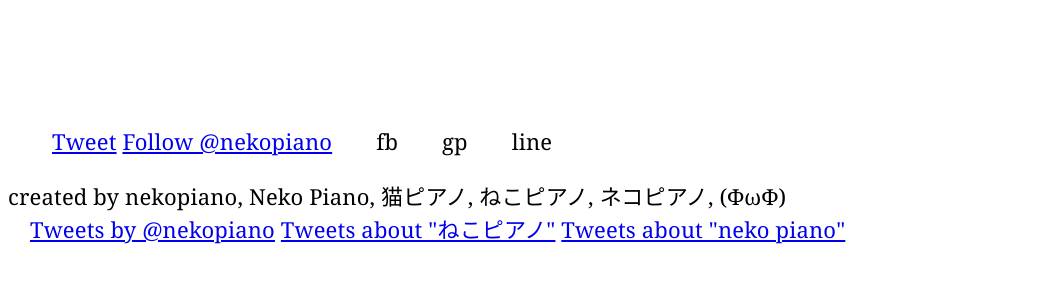
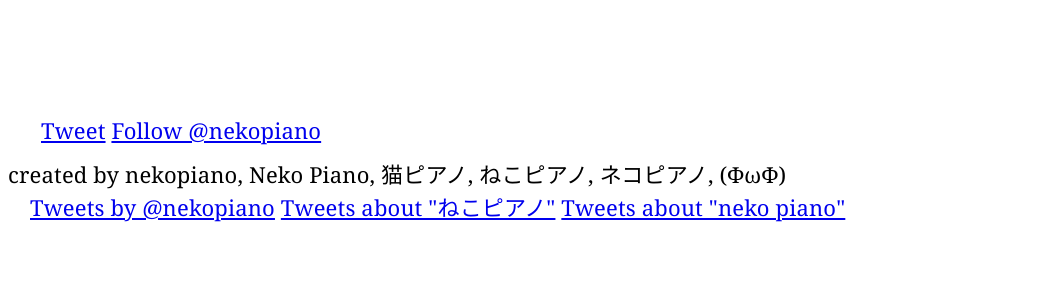
Before and after one commit to catpiano/sitesandbox, a plain HTML site: page index.html in a window 1280 px wide. Shown: the part 502-784 px from the top of the page, without its empty margins (0-1042 px from the left). Drawn offline with Linux system fonts and the light colour scheme; a script that the page names is missing.

Commit message:
removed placeholders

```diff
--- a/index.html
+++ b/index.html
@@ -34,7 +34,7 @@
 
       .snsButton {
         float: left;
-        margin: 1em;
+        margin: 0.5em;
       }
 
     </style>
@@ -106,13 +106,11 @@
       <!--Facebook-->
       <!-- <div style="position:relative; top:-10px; left:25px"> -->
       <div class="snsButton">
-        fb
         <div class="fb-like" data-href="http://www.nekopiano.com/" data-layout="button_count" data-action="like" data-show-faces="false" data-share="true"></div>
       </div>
       <!--Google+-->
       <!-- <div style="position:relative; left:40px"> -->
       <div class="snsButton">
-        gp
         <!-- Place this tag where you want the +1 button to render. -->
         <div class="g-plusone"></div>
         <!-- Place this tag after the last +1 button tag. -->
@@ -126,7 +124,6 @@
       </div>
       <!--Line-->
       <div class="snsButton">
-        line
         <script type="text/javascript" src="//media.line.me/js/line-button.js?v=20140411" ></script>
         <script type="text/javascript">
         new media_line_me.LineButton({"pc":false,"lang":"ja","type":"a","text":"ねこピアノのサイト Neko Piano","withUrl":true});
```
